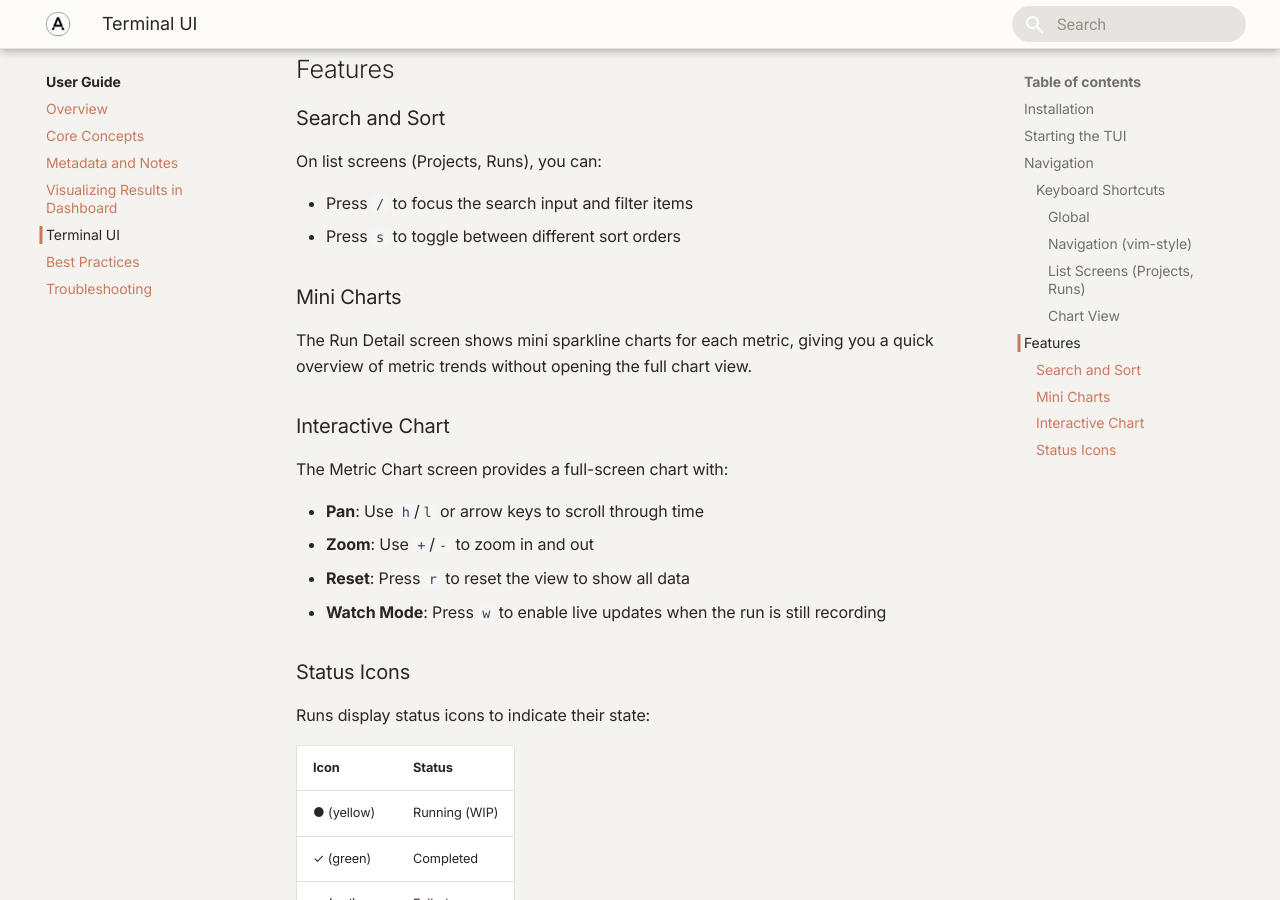
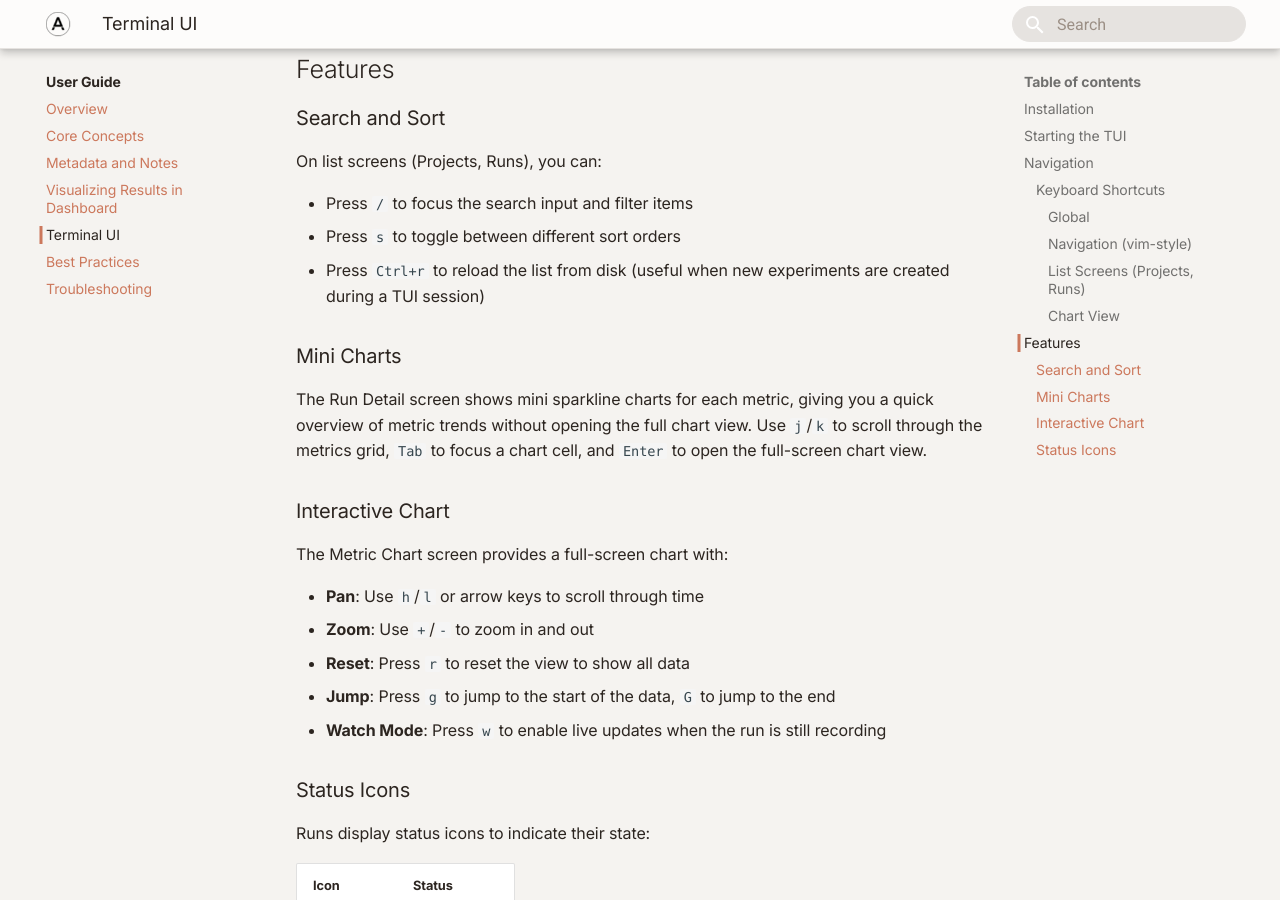
Before and after one commit to prednext/aspara, an MkDocs documentation site: the page built from docs/user-guide/terminal-ui.md, in a window 1280 px wide and 900 px high, scrolled down 3146 px. Built offline with MkDocs 1.6.1 and Material for MkDocs 9.7.7, drawn with Linux system fonts in a browser that asks for light colours.

Commit message:
docs(tui): update Features section to reflect new keyboard shortcuts
The keyboard shortcut tables were already updated for j/k scrolling,
g/G jump, Ctrl+r reload, and Tab+Enter chart navigation, but the
prose in the Features section still described the old behaviour.
Add Ctrl+r to Search and Sort, mention j/k/Tab/Enter in Mini Charts,
and add the Jump feature to Interactive Chart.

```diff
--- a/docs/user-guide/terminal-ui.md
+++ b/docs/user-guide/terminal-ui.md
@@ -90,10 +90,11 @@ On list screens (Projects, Runs), you can:
 
 - Press `/` to focus the search input and filter items
 - Press `s` to toggle between different sort orders
+- Press `Ctrl+r` to reload the list from disk (useful when new experiments are created during a TUI session)
 
 ### Mini Charts
 
-The Run Detail screen shows mini sparkline charts for each metric, giving you a quick overview of metric trends without opening the full chart view.
+The Run Detail screen shows mini sparkline charts for each metric, giving you a quick overview of metric trends without opening the full chart view. Use `j`/`k` to scroll through the metrics grid, `Tab` to focus a chart cell, and `Enter` to open the full-screen chart view.
 
 ### Interactive Chart
 
@@ -102,6 +103,7 @@ The Metric Chart screen provides a full-screen chart with:
 - **Pan**: Use `h`/`l` or arrow keys to scroll through time
 - **Zoom**: Use `+`/`-` to zoom in and out
 - **Reset**: Press `r` to reset the view to show all data
+- **Jump**: Press `g` to jump to the start of the data, `G` to jump to the end
 - **Watch Mode**: Press `w` to enable live updates when the run is still recording
 
 ### Status Icons
```
